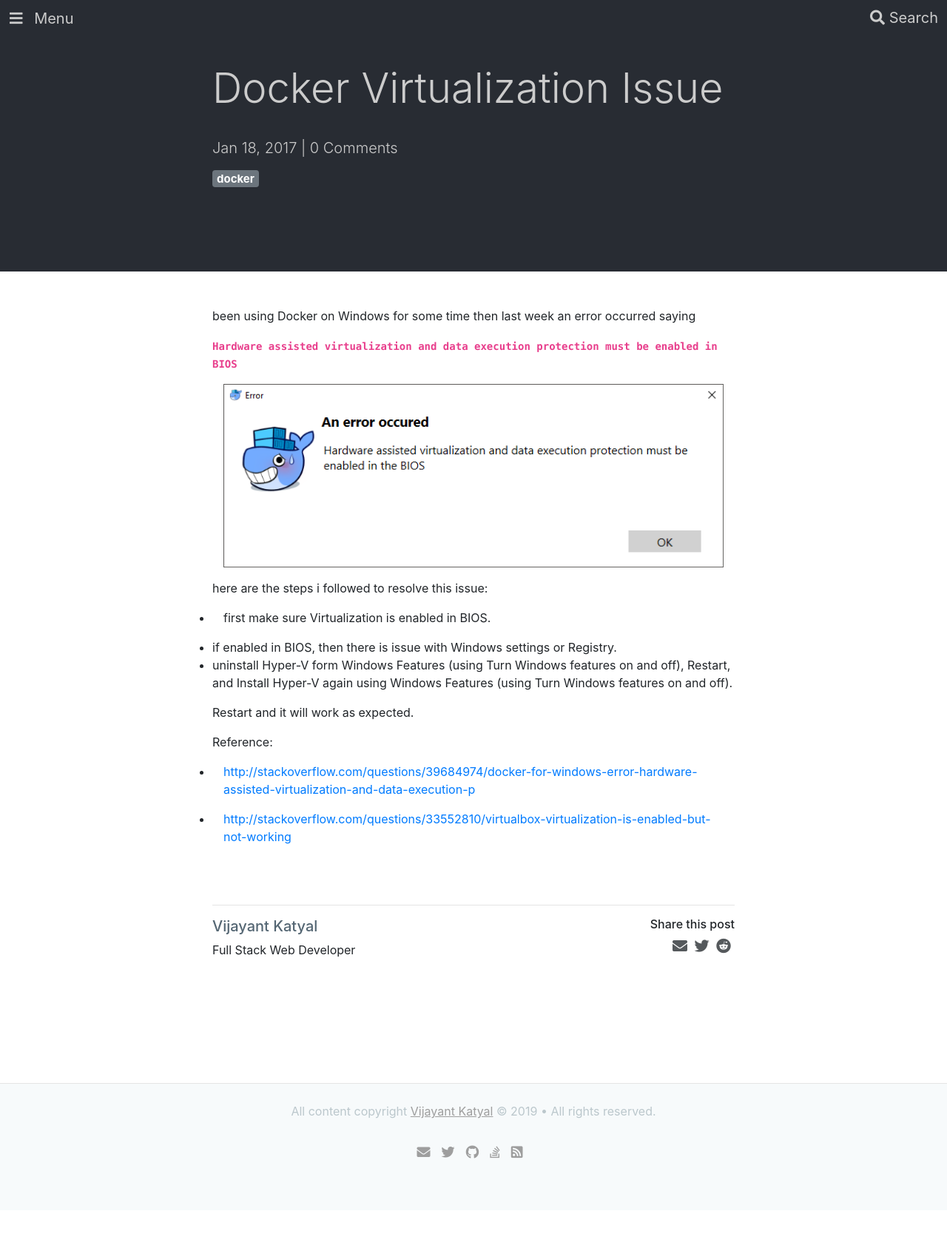
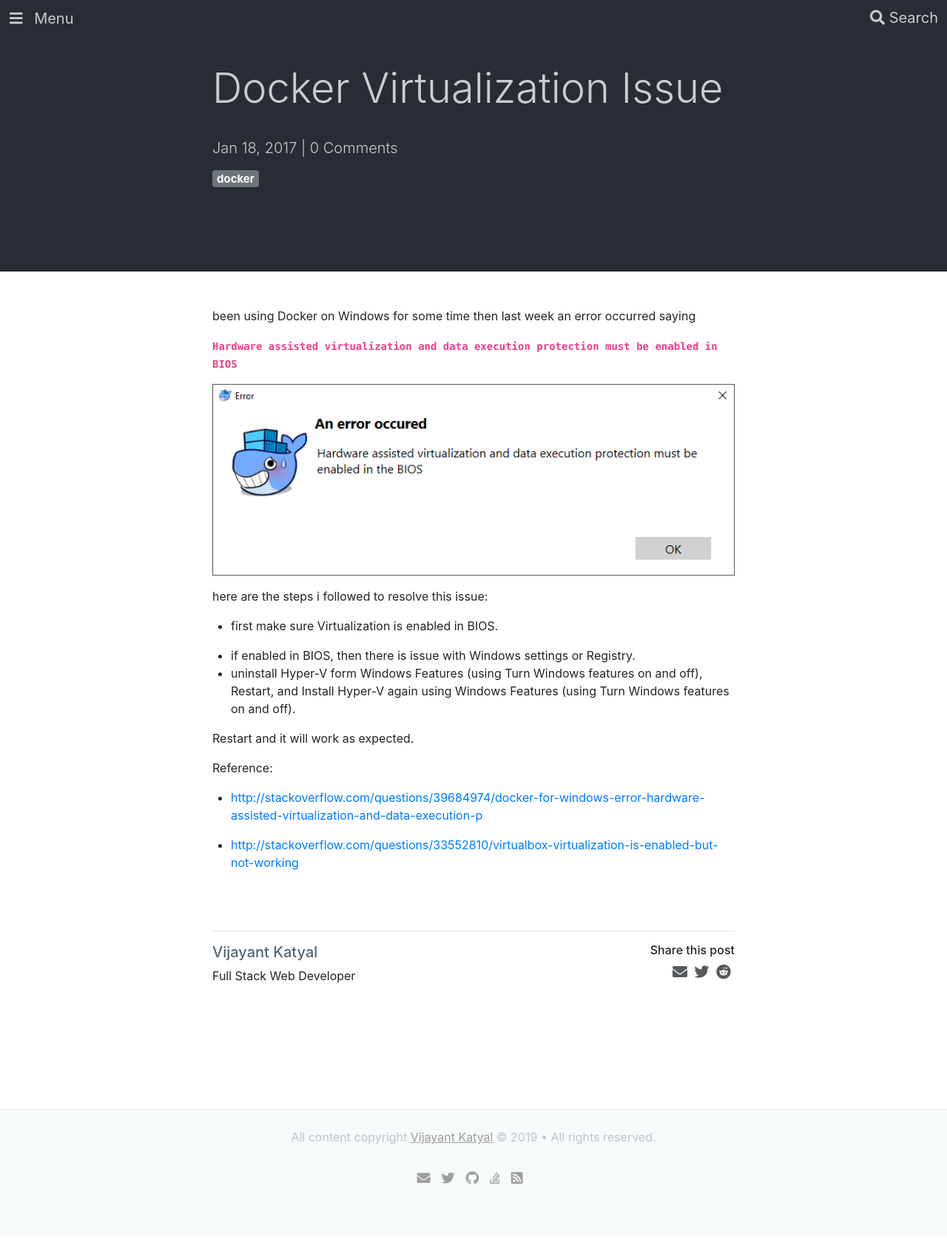
Before and after one commit to vijayantkatyal/vijayantkatyal.github.io, a Jekyll site: the page built from _posts/2017-01-18-docker-virtualization-issue.md, in a window 1280 px wide. Shown: the whole page at 74% size. Built offline with Jekyll 4.4.1, drawn with Linux system fonts in a browser that asks for light colours; nearby versions of some CDN libraries; comment, search, counter and statistics services are not loaded; before the commit the page ends 1652 px from its top, so only the background shows below that.

Commit message:
[Fixed] list padding issue in article

```diff
--- a/assets/css/post.css
+++ b/assets/css/post.css
@@ -184,16 +184,16 @@ body {
 	}
 }
 
-.article-content p,
-.article-content ul,
-.article-content figure,
-.article-content h1,
-.article-content h2,
-.article-content h3,
-.article-content h4,
-.article-content h5,
-.article-content hr,
-.article-content img,
+.article-content > p,
+.article-content > ul,
+.article-content > figure,
+.article-content > h1,
+.article-content > h2,
+.article-content > h3,
+.article-content > h4,
+.article-content > h5,
+.article-content > hr,
+.article-content > img,
 .article-content .highlighter-rouge div.highlight pre.highlight
 {
 	width: 100%;
@@ -218,6 +218,10 @@ body {
 	{
 		max-width: 46rem;
 	}
+}
+
+.article-content ul{
+	padding-left: 40px;
 }
 
 .article-content .highlighter-rouge div.highlight pre.highlight{
```
